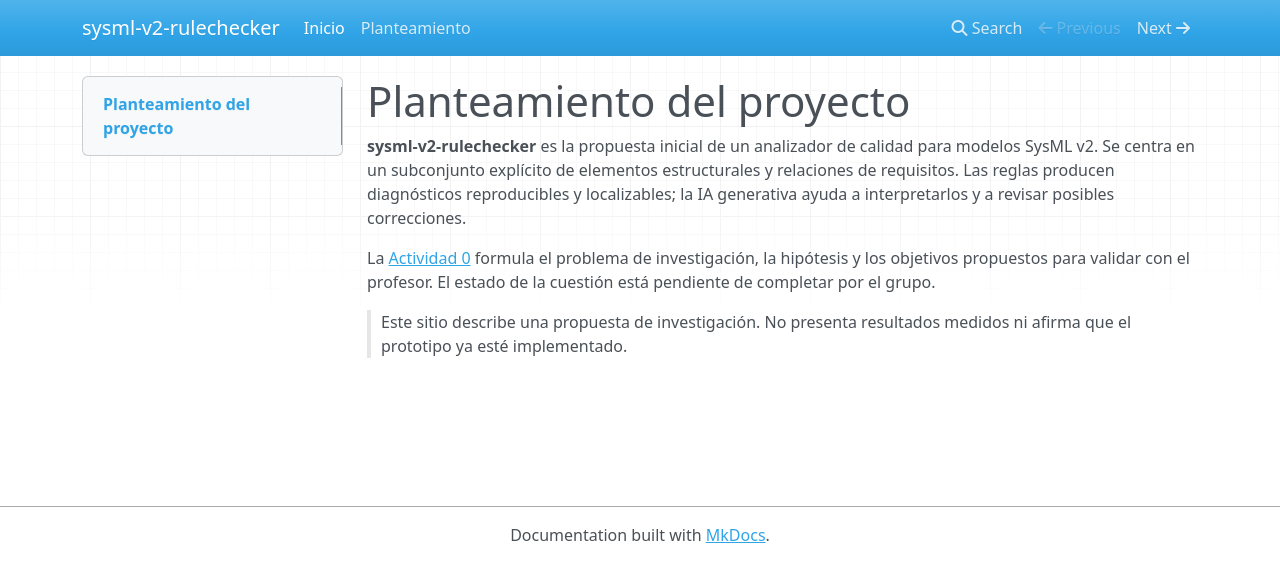
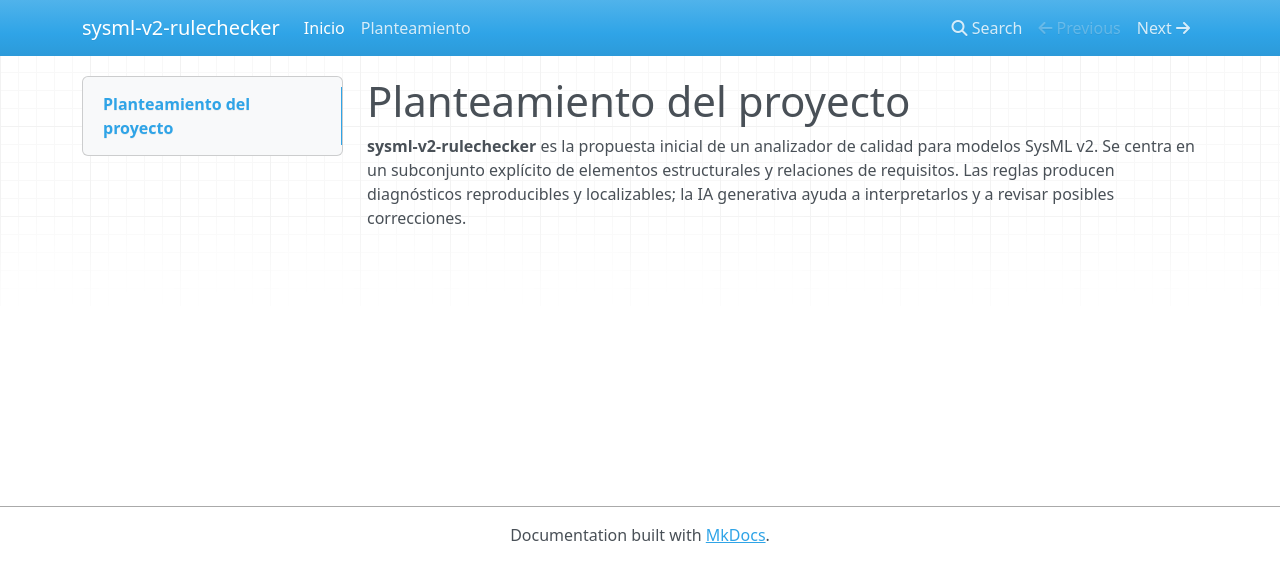
Before and after one commit to paumartin2407/sysml-v2-rulechecker, an MkDocs documentation site: the page built from docs/index.md, in a window 1280 px wide. Shown: the top 582 px of the page. Built offline with MkDocs 1.6.1, drawn with Linux system fonts in a browser that asks for light colours; nearby versions of some CDN libraries.

Commit message:
correccion menor documentacion

```diff
--- a/docs/index.md
+++ b/docs/index.md
@@ -1,7 +1,3 @@
 # Planteamiento del proyecto
 
 **sysml-v2-rulechecker** es la propuesta inicial de un analizador de calidad para modelos SysML v2. Se centra en un subconjunto explícito de elementos estructurales y relaciones de requisitos. Las reglas producen diagnósticos reproducibles y localizables; la IA generativa ayuda a interpretarlos y a revisar posibles correcciones.
-
-La [Actividad 0](00-planteamiento.md) formula el problema de investigación, la hipótesis y los objetivos propuestos para validar con el profesor. El estado de la cuestión está pendiente de completar por el grupo.
-
-> Este sitio describe una propuesta de investigación. No presenta resultados medidos ni afirma que el prototipo ya esté implementado.
```
